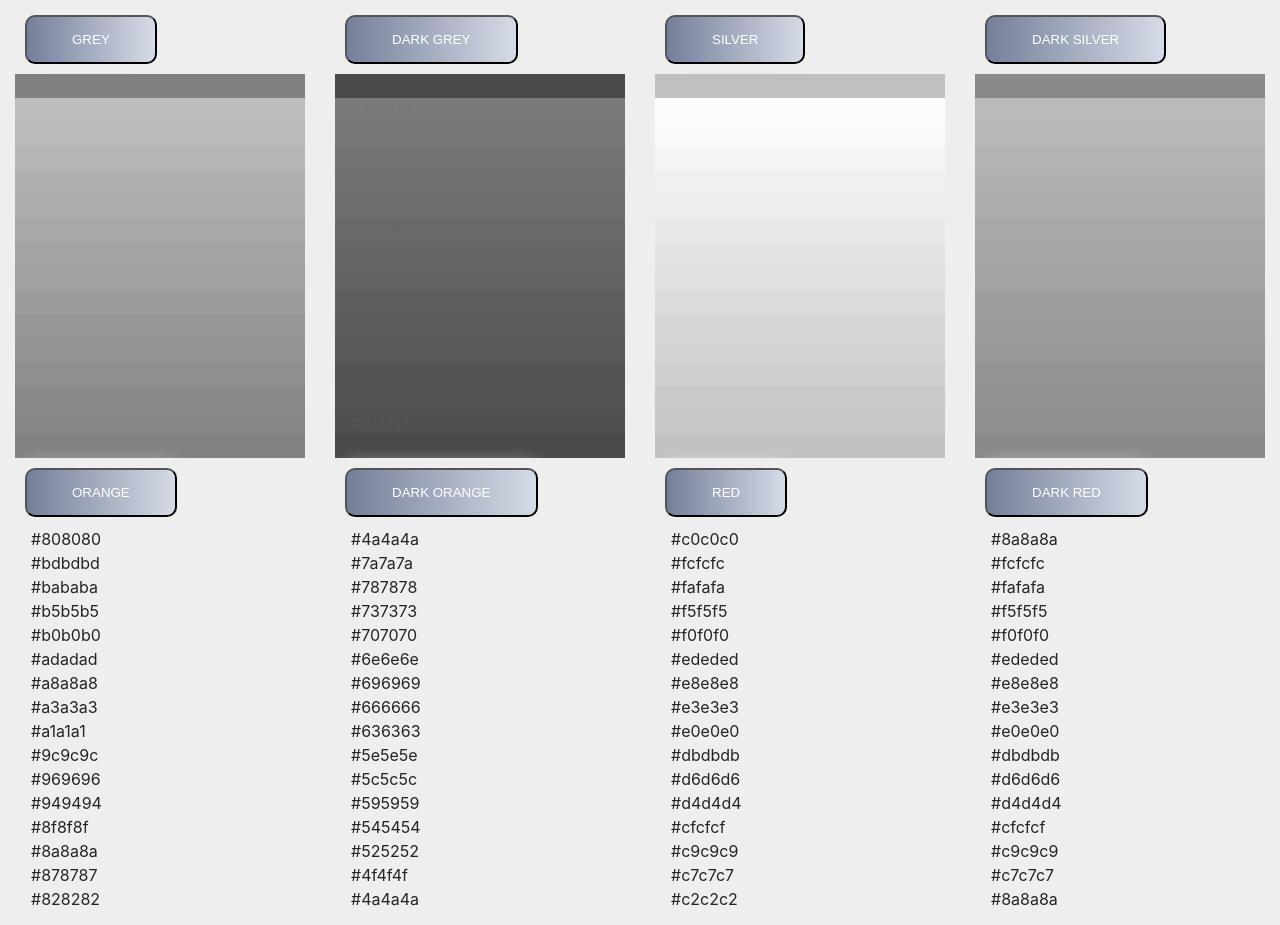
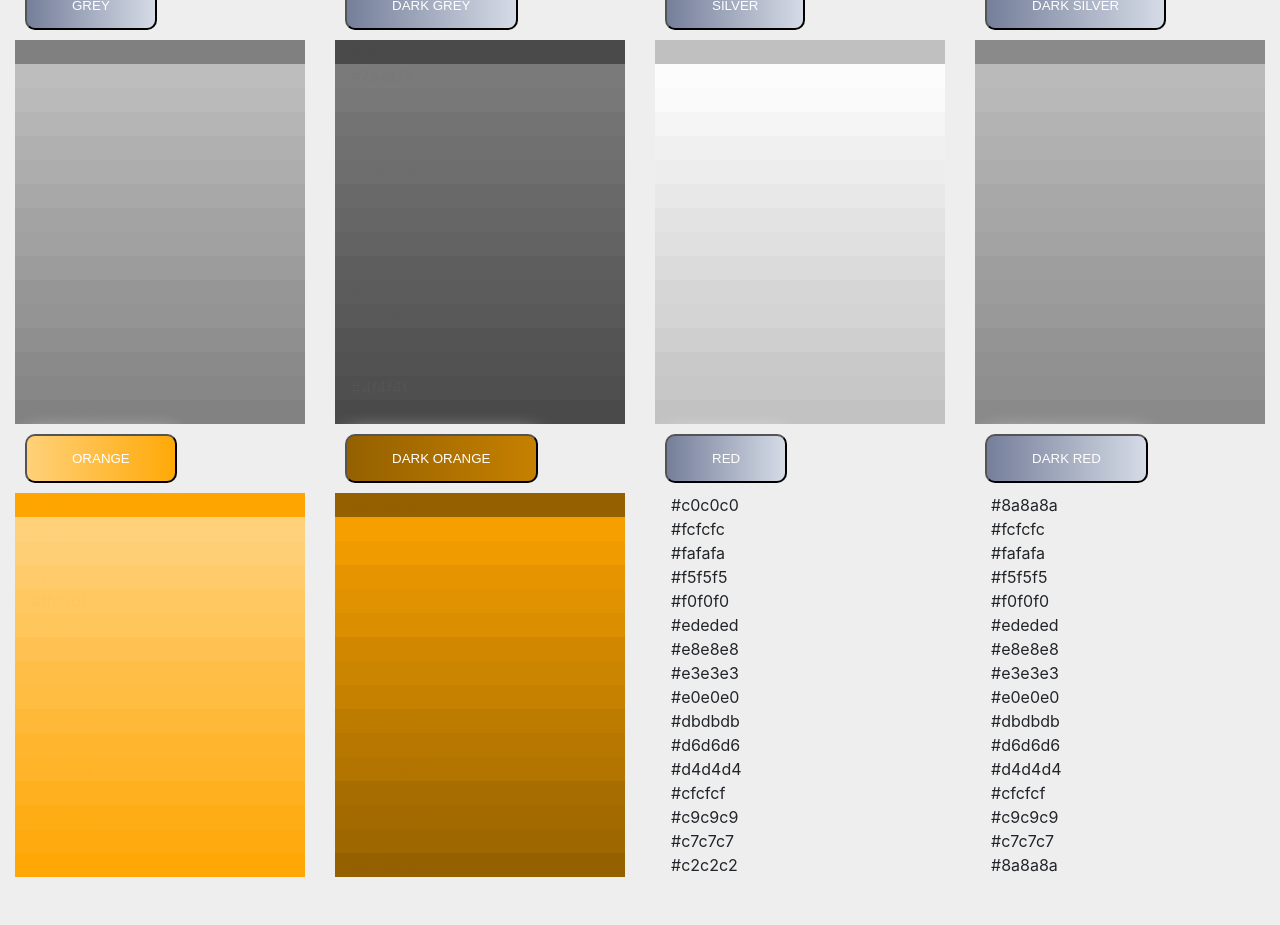
Before and after one commit to dornescum/ColorsList, a plain HTML site: page test-colors.html in a window 1280 px wide. Shown: the part 101-1026 px from the top of the page. Drawn offline with Linux system fonts and the light colour scheme; a web font is replaced by a local one.

Commit message:
orange || orangeDark

```diff
--- a/id-colors.css
+++ b/id-colors.css
@@ -1,10 +1,12 @@
-.black{
+.black {
     font-size: 24px;
     color: black !important;
 }
+/*buton gri si silver*/
+.btn-grad {
+    background-image: linear-gradient(to right, #757F9A 0%, #D7DDE8 51%, #757F9A 100%)
+}
 
-
-.btn-grad {background-image: linear-gradient(to right, #757F9A 0%, #D7DDE8  51%, #757F9A  100%)}
 .btn-grad {
     margin: 10px;
     padding: 15px 45px;
@@ -23,265 +25,454 @@
     color: #fff;
     text-decoration: none;
 }
+#btn-orange{
+    background-image: linear-gradient(to right, #ffd17a  0%,  #ffa805  51%,  #946000  100%)
+}
+#btn-dark-orange{
+    background-image: linear-gradient(to right,  #946000   0%,   #c78100   51%,   #f59f00   100%)
+}
+
+/*buton orange*/
 
 
+/*id colors*/
+/*==================================================*/
 #grey-main {
     background: #808080;
     color: #808080;
 }
 
-#grey-1{
-    background:  #bdbdbd ;
+#grey-1 {
+    background: #bdbdbd;
     color: #bdbdbd;
 }
-#grey-2{
-    background:  #bababa ;
+
+#grey-2 {
+    background: #bababa;
     color: #bababa;
 }
-#grey-3{
-    background:  #b5b5b5 ;
-    color: #b5b5b5 ;
+
+#grey-3 {
+    background: #b5b5b5;
+    color: #b5b5b5;
 }
-#grey-4{
-    background:  #b0b0b0 ;
+
+#grey-4 {
+    background: #b0b0b0;
     color: #b0b0b0;
 }
-#grey-5{
+
+#grey-5 {
     background: #adadad;
-    color:  #adadad;
+    color: #adadad;
 }
-#grey-6{
+
+#grey-6 {
     background: #a8a8a8;
-    color: #a8a8a8 ;
+    color: #a8a8a8;
 }
-#grey-7{
+
+#grey-7 {
     background: #a3a3a3;
-    color:  #a3a3a3;
+    color: #a3a3a3;
 }
-#grey-8{
+
+#grey-8 {
     background: #a1a1a1;
-    color:  #a1a1a1;
+    color: #a1a1a1;
 }
-#grey-9{
+
+#grey-9 {
     background: #9c9c9c;
-    color:  #9c9c9c;
+    color: #9c9c9c;
 }
-#grey-10{
+
+#grey-10 {
     background: #969696;
     color: #969696;
 }
-#grey-11{
+
+#grey-11 {
     background: #949494;
     color: #949494;
 }
-#grey-12{
+
+#grey-12 {
     background: #8f8f8f;
     color: #8f8f8f;
 }
-#grey-13{
+
+#grey-13 {
     background: #8a8a8a;
     color: #8a8a8a;
 }
-#grey-14{
+
+#grey-14 {
     background: #878787;
     color: #878787;
 }
-#grey-15{
+
+#grey-15 {
     background: #828282;
     color: #828282;
 }
+
 /*dark grey*/
-#grey-dark-main{
-    background:   #4a4a4a;
-    color:   #4a4a4a;
+#grey-dark-main {
+    background: #4a4a4a;
+    color: #4a4a4a;
 }
+
 #grey-dark-1 {
-    background:  #7a7a7a;
+    background: #7a7a7a;
     color: #787878;
 }
+
 #grey-dark-2 {
-    background: #787878  ;
+    background: #787878;
     color: #787878;
 }
+
 #grey-dark-3 {
-    background:  #737373 ;
-    color: #737373 ;
+    background: #737373;
+    color: #737373;
 }
+
 #grey-dark-4 {
-    background:  #707070 ;
-    color:  #707070;
+    background: #707070;
+    color: #707070;
 }
+
 #grey-dark-5 {
-    background:  #6e6e6e ;
+    background: #6e6e6e;
     color: #6e6e6e;
 }
+
 #grey-dark-6 {
-    background:  #696969 ;
+    background: #696969;
     color: #696969;
 }
+
 #grey-dark-7 {
-    background:  #666666 ;
-    color:  #666666 ;
+    background: #666666;
+    color: #666666;
 }
+
 #grey-dark-8 {
-    background:  #636363 ;
-    color:  #636363 ;
+    background: #636363;
+    color: #636363;
 }
+
 #grey-dark-9 {
-    background:  #5e5e5e ;
-    color:  #5e5e5e ;
+    background: #5e5e5e;
+    color: #5e5e5e;
 }
+
 #grey-dark-10 {
-    background: #5c5c5c  ;
-    color:  #5c5c5c ;
+    background: #5c5c5c;
+    color: #5c5c5c;
 }
+
 #grey-dark-11 {
-    background:  #595959 ;
-    color:  #595959 ;
+    background: #595959;
+    color: #595959;
 }
+
 #grey-dark-12 {
-    background:  #545454 ;
-    color:  #545454 ;
+    background: #545454;
+    color: #545454;
 }
+
 #grey-dark-13 {
-    background:   #525252  ;
-    color:   #525252  ;
+    background: #525252;
+    color: #525252;
 }
+
 #grey-dark-14 {
-    background:   #4f4f4f  ;
-    color:  #545454 ;
+    background: #4f4f4f;
+    color: #545454;
 }
+
 #grey-dark-15 {
-    background:   #4a4a4a  ;
-    color:   #4a4a4a  ;
+    background: #4a4a4a;
+    color: #4a4a4a;
 }
+
 /*silver*/
-#silver-main{
-    background:  #c0c0c0;
-    color:  #c0c0c0;
+#silver-main {
+    background: #c0c0c0;
+    color: #c0c0c0;
 }
-#silver-1{
-    background:  #fcfcfc ;
-    color:  #fcfcfc ;
+
+#silver-1 {
+    background: #fcfcfc;
+    color: #fcfcfc;
 }
-#silver-2{
-    background:  #fafafa ;
-    color: #fafafa  ;
+
+#silver-2 {
+    background: #fafafa;
+    color: #fafafa;
 }
-#silver-3{
-    background:  #f5f5f5 ;
-    color: #f5f5f5  ;
+
+#silver-3 {
+    background: #f5f5f5;
+    color: #f5f5f5;
 }
-#silver-4{
-    background:  #f0f0f0 ;
-    color: #f0f0f0  ;
+
+#silver-4 {
+    background: #f0f0f0;
+    color: #f0f0f0;
 }
-#silver-5{
-    background:  #ededed ;
-    color:  #ededed ;
+
+#silver-5 {
+    background: #ededed;
+    color: #ededed;
 }
-#silver-6{
-    background:  #e8e8e8 ;
-    color:  #e8e8e8 ;
+
+#silver-6 {
+    background: #e8e8e8;
+    color: #e8e8e8;
 }
-#silver-7{
-    background:  #e3e3e3 ;
-    color:  #e3e3e3 ;
+
+#silver-7 {
+    background: #e3e3e3;
+    color: #e3e3e3;
 }
-#silver-8{
-    background:  #e0e0e0 ;
-    color:  #e0e0e0 ;
+
+#silver-8 {
+    background: #e0e0e0;
+    color: #e0e0e0;
 }
-#silver-9{
-    background:  #dbdbdb ;
-    color:  #dbdbdb ;
+
+#silver-9 {
+    background: #dbdbdb;
+    color: #dbdbdb;
 }
-#silver-10{
-    background:  #d6d6d6 ;
-    color:  #d6d6d6 ;
+
+#silver-10 {
+    background: #d6d6d6;
+    color: #d6d6d6;
 }
-#silver-11{
-    background:  #d4d4d4 ;
-    color:  #d4d4d4 ;
+
+#silver-11 {
+    background: #d4d4d4;
+    color: #d4d4d4;
 }
-#silver-12{
-    background:  #cfcfcf ;
-    color: #cfcfcf  ;
+
+#silver-12 {
+    background: #cfcfcf;
+    color: #cfcfcf;
 }
-#silver-13{
-    background:  #c9c9c9 ;
-    color:  #c9c9c9 ;
+
+#silver-13 {
+    background: #c9c9c9;
+    color: #c9c9c9;
 }
-#silver-14{
-    background:  #c7c7c7 ;
-    color:  #c7c7c7 ;
+
+#silver-14 {
+    background: #c7c7c7;
+    color: #c7c7c7;
 }
-#silver-15{
-    background:  #c2c2c2 ;
-    color:  #c2c2c2 ;
+
+#silver-15 {
+    background: #c2c2c2;
+    color: #c2c2c2;
 }
+
 /*silver-dark*/
-#silver-main-dark{
-    background:  #8a8a8a ;
-    color:  #8a8a8a ;
+#silver-main-dark {
+    background: #8a8a8a;
+    color: #8a8a8a;
 }
-#silver-dark-1{
-    background: #bababa  ;
-    color:  #bababa ;
+
+#silver-dark-1 {
+    background: #bababa;
+    color: #bababa;
 }
-#silver-dark-2{
-    background:  #b8b8b8 ;
-    color:  #b8b8b8 ;
+
+#silver-dark-2 {
+    background: #b8b8b8;
+    color: #b8b8b8;
 }
-#silver-dark-3{
-    background:  #b3b3b3 ;
-    color:  #b3b3b3 ;
+
+#silver-dark-3 {
+    background: #b3b3b3;
+    color: #b3b3b3;
 }
-#silver-dark-4{
-    background: #b0b0b0  ;
-    color: #b0b0b0  ;
+
+#silver-dark-4 {
+    background: #b0b0b0;
+    color: #b0b0b0;
 }
-#silver-dark-5{
-    background:  #adadad ;
-    color:  #adadad ;
+
+#silver-dark-5 {
+    background: #adadad;
+    color: #adadad;
 }
-#silver-dark-6{
-    background:  #a8a8a8 ;
-    color:  #a8a8a8 ;
+
+#silver-dark-6 {
+    background: #a8a8a8;
+    color: #a8a8a8;
 }
-#silver-dark-7{
-    background:  #a6a6a6 ;
-    color:  #a6a6a6 ;
+
+#silver-dark-7 {
+    background: #a6a6a6;
+    color: #a6a6a6;
 }
-#silver-dark-8{
-    background:  #a3a3a3 ;
-    color: #a3a3a3  ;
+
+#silver-dark-8 {
+    background: #a3a3a3;
+    color: #a3a3a3;
 }
-#silver-dark-9{
-    background:  #9e9e9e ;
-    color: #9e9e9e  ;
+
+#silver-dark-9 {
+    background: #9e9e9e;
+    color: #9e9e9e;
 }
-#silver-dark-10{
-    background: #9c9c9c  ;
-    color:  #9c9c9c ;
+
+#silver-dark-10 {
+    background: #9c9c9c;
+    color: #9c9c9c;
 }
-#silver-dark-11{
-    background: #999999  ;
-    color: #999999  ;
+
+#silver-dark-11 {
+    background: #999999;
+    color: #999999;
 }
-#silver-dark-12{
-    background:  #949494 ;
-    color:  #949494 ;
+
+#silver-dark-12 {
+    background: #949494;
+    color: #949494;
 }
-#silver-dark-13{
-    background: #919191  ;
-    color: #919191  ;
+
+#silver-dark-13 {
+    background: #919191;
+    color: #919191;
 }
-#silver-dark-14{
-    background:  #8f8f8f ;
-    color: #8f8f8f  ;
+
+#silver-dark-14 {
+    background: #8f8f8f;
+    color: #8f8f8f;
 }
-#silver-dark-15{
-    background:  #8a8a8a ;
-    color:  #8a8a8a ;
+
+#silver-dark-15 {
+    background: #8a8a8a;
+    color: #8a8a8a;
 }
+
+/*orange*/
+#orange-main {
+    background: #ffa500;
+    color: #ffa500;
+}
+#orange-1{
+    background: #ffd17a  ;
+    color:  #ffd17a ;
+}#orange-2{
+    background:  #ffcf75 ;
+    color:  #ffcf75 ;
+}#orange-3{
+    background: #ffcb6b  ;
+    color: #ffcb6b  ;
+}#orange-4{
+    background:  #ffc861 ;
+    color: #ffc65c  ;
+}#orange-5{
+    background:  #ffc65c  ;
+    color:   #ffc65c  ;
+}#orange-6{
+    background:   #ffc252  ;
+    color:   #ffc252  ;
+}#orange-7{
+    background:   #ffbf47  ;
+    color:  #ffbf47   ;
+}#orange-8{
+    background:  #ffbd42   ;
+    color:   #ffbd42  ;
+}#orange-9{
+    background:   #ffb938  ;
+    color:   #ffb938  ;
+}#orange-10{
+    background:   #ffb62e  ;
+    color:   #ffb62e  ;
+}#orange-11{
+    background:  #ffb429  ;
+    color:   #ffb429  ;
+}#orange-12{
+    background:   #ffb01f  ;
+    color:  #ffb01f   ;
+}#orange-13{
+    background: #ffad14  ;
+    color:  #ffad14 ;
+}#orange-14{
+    background:  #ffab0f ;
+    color:  #ffab0f ;
+}#orange-15{
+    background:  #ffa805 ;
+    color:  #ffa805 ;
+}
+ /*orange dark*/
+#orange-dark-main{
+    background:  #946000 ;
+    color:  #946000 ;
+}
+#orange-dark-1{
+    background: #f59f00  ;
+    color:  #f59f00 ;
+}
+#orange-dark-2{
+    background:  #f09c00 ;
+    color:  #f09c00 ;
+}
+#orange-dark-3{
+    background:  #e69500 ;
+    color:  #e69500 ;
+}
+#orange-dark-4{
+    background:  #e09200 ;
+    color:  #e09200 ;
+}
+#orange-dark-5{
+    background:  #db8f00 ;
+    color:  #db8f00 ;
+}
+#orange-dark-6{
+    background:  #d18800 ;
+    color:  #d18800 ;
+}
+#orange-dark-7{
+    background:  #cc8500 ;
+    color:  #cc8500 ;
+}
+#orange-dark-8{
+    background: #c78100  ;
+    color:  #c78100 ;
+}
+#orange-dark-9{
+    background:  #bd7b00 ;
+    color:  #bd7b00 ;
+}
+#orange-dark-10{
+    background:  #b87700 ;
+    color:  #b87700 ;
+}
+#orange-dark-11{
+    background: #b37400  ;
+    color:  #b37400 ;
+}
+#orange-dark-12{
+    background:  #a86d00 ;
+    color:  #a86d00 ;
+}
+#orange-dark-13{
+    background: #a36a00  ;
+    color:  #a36a00 ;
+}
+#orange-dark-14{
+    background:  #9e6700 ;
+    color:  #9e6700 ;
+}
+#orange-dark-15{
+    background:  #946000 ;
+    color:  #946000 ;
+}
--- a/test-colors.html
+++ b/test-colors.html
@@ -12,9 +12,23 @@
 <main>
 
     <nav>
-        <h3 class="text-center p-2">colors</h3>
+        <!--        <h3 class="text-center p-2">colors</h3>-->
+        <ul style="display: flex">
+            <li>
+                <button>#</button>
+            </li>
+            <li>
+                <button>RGB</button>
+            </li>
+            <li>
+                <button>RGBA</button>
+            </li>
+            <li>
+                <button>H</button>
+            </li>
+        </ul>
     </nav>
-    <div class="container">
+    <div class="container pt-1 pb-3">
         <div class="row">
             <div class="col-lg-3">
 
@@ -38,7 +52,7 @@
             </div>
             <div class="col-lg-3">
                 <button class="btn-grad">Dark Grey</button>
-                    <p id="grey-dark-main" class="pl-1 colors">  #4a4a4a</p>
+                <p id="grey-dark-main" class="pl-1 colors"> #4a4a4a</p>
                 <p id="grey-dark-1" class="pl-1 colors"> #7a7a7a</p>
                 <p id="grey-dark-2" class="pl-1 colors"> #787878</p>
                 <p id="grey-dark-3" class="pl-1 colors"> #737373</p>
@@ -97,45 +111,45 @@
         <div class="row">
             <div class="col-lg-3">
 
-                <button class="btn-grad">Orange</button>
-                <p id="orange-main" class="pl-1 colors m-0">#808080</p>
-                <p id="orange-1" class="pl-1 colors"> #bdbdbd</p>
-                <p id="orange-2" class="pl-1 colors"> #bababa</p>
-                <p id="orange-3" class="pl-1 colors"> #b5b5b5</p>
-                <p id="orange-4" class="pl-1 colors"> #b0b0b0</p>
-                <p id="orange-5" class="pl-1 colors"> #adadad</p>
-                <p id="orange-6" class="pl-1 colors"> #a8a8a8</p>
-                <p id="orange-7" class="pl-1 colors"> #a3a3a3</p>
-                <p id="orange-8" class="pl-1 colors"> #a1a1a1</p>
-                <p id="orange-9" class="pl-1 colors"> #9c9c9c</p>
-                <p id="orange-10" class="pl-1 colors"> #969696</p>
-                <p id="orange-11" class="pl-1 colors"> #949494</p>
-                <p id="orange-12" class="pl-1 colors"> #8f8f8f</p>
-                <p id="orange-13" class="pl-1 colors"> #8a8a8a</p>
-                <p id="orange-14" class="pl-1 colors"> #878787</p>
-                <p id="orange-15" class="pl-1 colors"> #828282</p>
+                <button class="btn-grad" id="btn-orange">Orange</button>
+                <p id="orange-main" class="pl-1 colors m-0"> #ffa500</p>
+                <p id="orange-1" class="pl-1 colors"> #ffd17a </p>
+                <p id="orange-2" class="pl-1 colors"> #ffcf75 </p>
+                <p id="orange-3" class="pl-1 colors"> #ffcb6b </p>
+                <p id="orange-4" class="pl-1 colors"> #ffc861 </p>
+                <p id="orange-5" class="pl-1 colors"> #ffc65c </p>
+                <p id="orange-6" class="pl-1 colors"> #ffc252 </p>
+                <p id="orange-7" class="pl-1 colors"> #ffbf47 </p>
+                <p id="orange-8" class="pl-1 colors"> #ffbd42 </p>
+                <p id="orange-9" class="pl-1 colors"> #ffb938 </p>
+                <p id="orange-10" class="pl-1 colors"> #ffb62e </p>
+                <p id="orange-11" class="pl-1 colors"> #ffb429 </p>
+                <p id="orange-12" class="pl-1 colors"> #ffb01f </p>
+                <p id="orange-13" class="pl-1 colors"> #ffb01f </p>
+                <p id="orange-14" class="pl-1 colors"> #ffab0f </p>
+                <p id="orange-15" class="pl-1 colors"> #ffa805 </p>
             </div>
             <div class="col-lg-3">
-                <button class="btn-grad">Dark Orange</button>
-                <p id="orange-dark-main" class="pl-1 colors">  #4a4a4a</p>
-                <p id="orange-dark-1" class="pl-1 colors"> #7a7a7a</p>
-                <p id="orange-dark-2" class="pl-1 colors"> #787878</p>
-                <p id="orange-dark-3" class="pl-1 colors"> #737373</p>
-                <p id="orange-dark-4" class="pl-1 colors"> #707070</p>
-                <p id="orange-dark-5" class="pl-1 colors"> #6e6e6e</p>
-                <p id="orange-dark-6" class="pl-1 colors"> #696969</p>
-                <p id="orange-dark-7" class="pl-1 colors"> #666666</p>
-                <p id="orange-dark-8" class="pl-1 colors"> #636363</p>
-                <p id="orange-dark-9" class="pl-1 colors"> #5e5e5e</p>
-                <p id="orange-dark-10" class="pl-1 colors"> #5c5c5c</p>
-                <p id="orange-dark-11" class="pl-1 colors"> #595959</p>
-                <p id="orange-dark-12" class="pl-1 colors"> #545454</p>
-                <p id="orange-dark-13" class="pl-1 colors"> #525252</p>
-                <p id="orange-dark-14" class="pl-1 colors"> #4f4f4f</p>
-                <p id="orange-dark-15" class="pl-1 colors"> #4a4a4a</p>
+                <button class="btn-grad" id="btn-dark-orange">Dark Orange</button>
+                <p id="orange-dark-main" class="pl-1 colors"> #946000 </p>
+                <p id="orange-dark-1" class="pl-1 colors" data-tooltip="#f59f00"> #f59f00 </p>
+                <p id="orange-dark-2" class="pl-1 colors"> #f09c00 </p>
+                <p id="orange-dark-3" class="pl-1 colors"> #e69500 </p>
+                <p id="orange-dark-4" class="pl-1 colors"> #e09200 </p>
+                <p id="orange-dark-5" class="pl-1 colors"> #db8f00 </p>
+                <p id="orange-dark-6" class="pl-1 colors"> #d18800 </p>
+                <p id="orange-dark-7" class="pl-1 colors"> #cc8500 </p>
+                <p id="orange-dark-8" class="pl-1 colors"> #c78100 </p>
+                <p id="orange-dark-9" class="pl-1 colors"> #bd7b00 </p>
+                <p id="orange-dark-10" class="pl-1 colors"> #b87700 </p>
+                <p id="orange-dark-11" class="pl-1 colors"> #b37400 </p>
+                <p id="orange-dark-12" class="pl-1 colors"> #a86d00 </p>
+                <p id="orange-dark-13" class="pl-1 colors"> #a36a00 </p>
+                <p id="orange-dark-14" class="pl-1 colors"> #9e6700 </p>
+                <p id="orange-dark-15" class="pl-1 colors"> #946000 </p>
             </div>
             <div class="col-lg-3">
-                <button class="btn-grad"> Red </button>
+                <button class="btn-grad"> Red</button>
                 <p id="red-main" class="pl-1 colors"> #c0c0c0</p>
                 <p id="red-1" class="pl-1 colors"> #fcfcfc </p>
                 <p id="red-2" class="pl-1 colors"> #fafafa </p>
```
Lines whose indentation alone changed are shown as unchanged.
